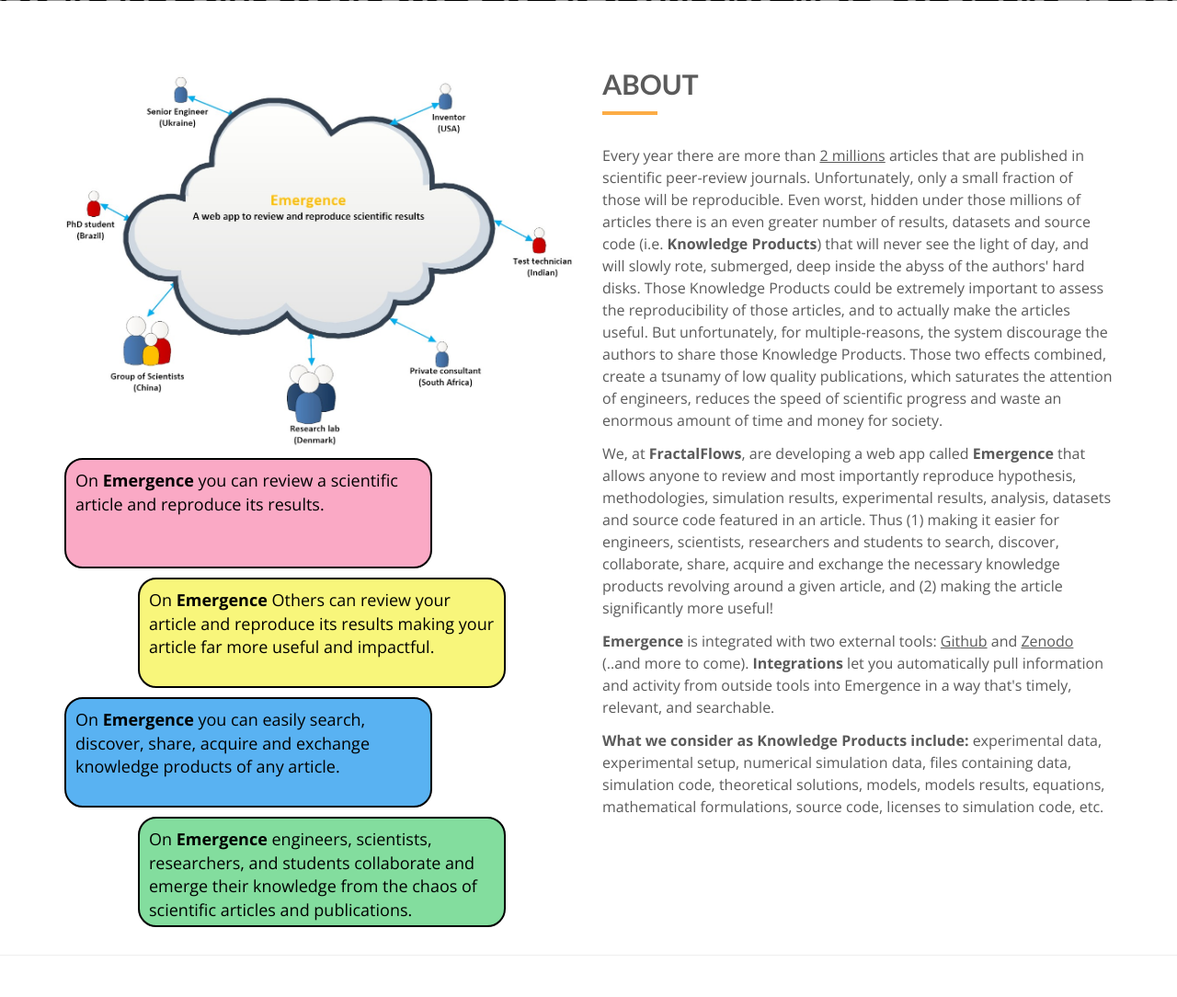
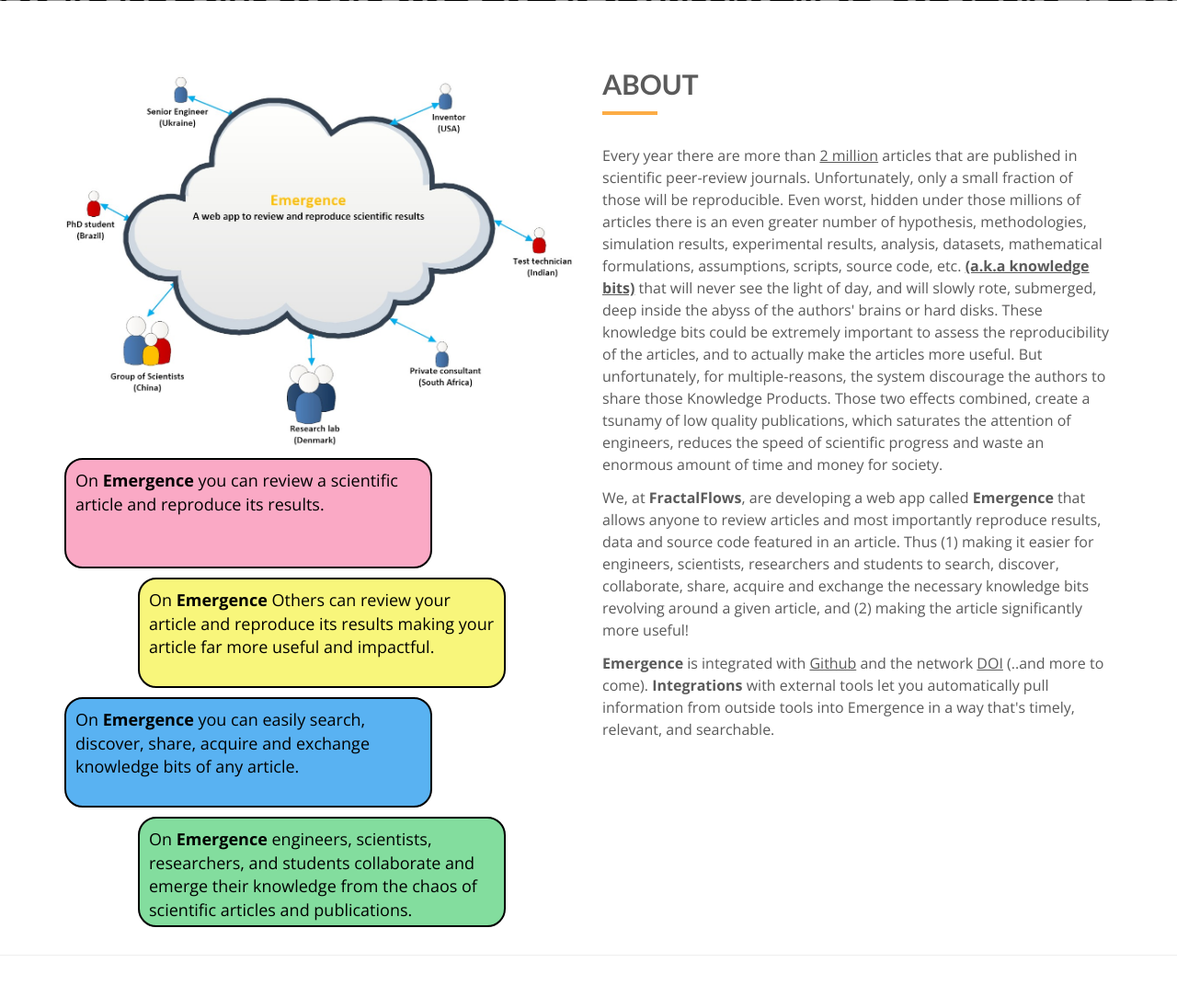
Before and after one commit to rethore/Emergence, a Flask app: page / in a window 1280 px wide. Shown: the part 749-1833 px from the top of the page at 92% size. Run offline with Flask 2, Linux system fonts and the light colour scheme; parts of the project's set-up code (start-up, migrations or seed data) failed here and were passed over; some libraries are stand-ins or nearby versions.

Commit message:
- Changed www.emergence.fractalflows.com to emergence.fractalflows.com - Changed the expression "Knowledge Products" to "Knowledge Bits". - Made small changes to the ABOUT section.

```diff
--- a/webapp/templates/landing.html
+++ b/webapp/templates/landing.html
@@ -133,7 +133,7 @@ Emergence from Fractal Flows
             <div class="content">
                 <h1><strong><span class="color">Emergence</span></strong> from <strong>Fractal Flows</strong></h1>
                 <p class="lead"><strong>A web app to review and reproduce scientific results</strong></p>
-                 <a class="btn btn-success btn-lg" href="http://www.emergence.fractalflows.com" role="button">Try <strong>Emergence</strong> for free &#8594;</a>
+                 <a class="btn btn-success btn-lg" href="http://emergence.fractalflows.com" role="button">Try <strong>Emergence</strong> for free &#8594;</a>
             </div>
         </div>
     </div>
@@ -155,7 +155,7 @@ Emergence from Fractal Flows
                             <font size="4">On <strong>Emergence</strong> Others can review your article and reproduce its results making your article far more useful and impactful.</font>
                     </p>
                     <p style="padding: 10px; color: black; background-color: #59B2F2; width: 400px; height: 120px; border-radius: 20px; text-align: left; margin-left: 0px; border: black 2px solid">
-                            <font size="4">On <strong>Emergence</strong> you can easily search, discover, share, acquire and exchange knowledge products of any article.</font>
+                            <font size="4">On <strong>Emergence</strong> you can easily search, discover, share, acquire and exchange knowledge bits of any article.</font>
                     </p>
                     <p style="padding: 10px; color: black; background-color: #83DD9E; width: 400px; height: 120px; border-radius: 20px; text-align: left; margin-left: 80px; border: black 2px solid">
                             <font size="4">On <strong>Emergence</strong> engineers, scientists, researchers, and students collaborate and emerge their knowledge from the chaos of scientific articles and publications.</font>
@@ -171,11 +171,11 @@ Emergence from Fractal Flows
                         <!--
                         <p class="intro"><strong>Emergence from Fractal Flows</strong> is an online exchange system that makes it easier for engineers, scientists, researchers and students to search, discover, collaborate, acquire and exchange engineering information, data and knowledge products. The exchange system integrates and links networks of knowledge repositories and tracks their evolution and <strong>emerge</strong> a value from the perspective of various communities.</p>
     -->
-                        <p class="intro">Every year there are more than <u>2 millions</u> articles that are published in scientific peer-review journals. Unfortunately, only a small fraction of those will be reproducible. Even worst, hidden under those millions of articles there is an even greater number of results, datasets and source code (i.e. <strong>Knowledge Products</strong>) that will never see the light of day, and will slowly rote, submerged, deep inside the abyss of the authors' hard disks. Those Knowledge Products could be extremely important to assess the reproducibility of those articles, and to actually make the articles useful. But unfortunately, for multiple-reasons, the system discourage the authors to share those Knowledge Products. Those two effects combined, create a tsunamy of low quality publications, which saturates the attention of engineers, reduces the speed of scientific progress and waste an enormous amount of time and money for society.</p>
-                        <p class="intro">We, at <strong>FractalFlows</strong>, are developing a web app called <strong>Emergence</strong> that allows anyone to review and most importantly reproduce hypothesis, methodologies, simulation results, experimental results, analysis, datasets and source code featured in an article. Thus (1) making it easier for engineers, scientists, researchers and students to search, discover, collaborate, share, acquire and exchange the necessary knowledge products revolving around a given article, and (2) making the article significantly more useful!</p>
-                        <p class="intro"><strong>Emergence</strong> is integrated with two external tools: <u>Github</u> and <u>Zenodo</u> (..and more to come). <strong>Integrations</strong> let you automatically pull information and activity from outside tools into Emergence in a way that's timely, relevant, and searchable. </p>
-                        <p class="intro"><strong>What we consider as Knowledge Products include:</strong> experimental data, experimental setup, numerical simulation data, files containing data, simulation code, theoretical solutions, models, models results, equations, mathematical formulations, source code, licenses to simulation code, etc.</p>
-<!--                        <p class="intro"><strong>Knowledge Repositories include:</strong> GitHub, GitLab, Zenodo, university databases, open access scholarly publications repositories, personal data server, a shared Google Drive, Dropbox, Box, or OneDrive repositories, etc.</p>
+                        <p class="intro">Every year there are more than <u>2 million</u> articles that are published in scientific peer-review journals. Unfortunately, only a small fraction of those will be reproducible. Even worst, hidden under those millions of articles there is an even greater number of hypothesis, methodologies, simulation results, experimental results, analysis, datasets, mathematical formulations, assumptions, scripts, source code, etc. <strong><u>(a.k.a knowledge bits)</u></strong> that will never see the light of day, and will slowly rote, submerged, deep inside the abyss of the authors' brains or hard disks. These knowledge bits could be extremely important to assess the reproducibility of the articles, and to actually make the articles more useful. But unfortunately, for multiple-reasons, the system discourage the authors to share those Knowledge Products. Those two effects combined, create a tsunamy of low quality publications, which saturates the attention of engineers, reduces the speed of scientific progress and waste an enormous amount of time and money for society.</p>
+                        <p class="intro">We, at <strong>FractalFlows</strong>, are developing a web app called <strong>Emergence</strong> that allows anyone to review articles and most importantly reproduce results, data and source code featured in an article. Thus (1) making it easier for engineers, scientists, researchers and students to search, discover, collaborate, share, acquire and exchange the necessary knowledge bits revolving around a given article, and (2) making the article significantly more useful!</p>
+                        <p class="intro"><strong>Emergence</strong> is integrated with <u>Github</u> and the network <u>DOI</u> (..and more to come). <strong>Integrations</strong> with external tools let you automatically pull information from outside tools into Emergence in a way that's timely, relevant, and searchable. </p>
+<!--                        <p class="intro"><strong>What we consider as Knowledge Products include:</strong> experimental data, experimental setup, numerical simulation data, files containing data, simulation code, theoretical solutions, models, models results, equations, mathematical formulations, source code, licenses to simulation code, etc.</p>
+                        <p class="intro"><strong>Knowledge Repositories include:</strong> GitHub, GitLab, Zenodo, university databases, open access scholarly publications repositories, personal data server, a shared Google Drive, Dropbox, Box, or OneDrive repositories, etc.</p>
                         <p class="intro"><strong>Knowledge Repositories include:</strong> GitHub and Zenodo.</p>
 
                         <ul class="about-list">
```
Also changed, not shown: webapp/templates/taketour.html (+6 -9 lines).
